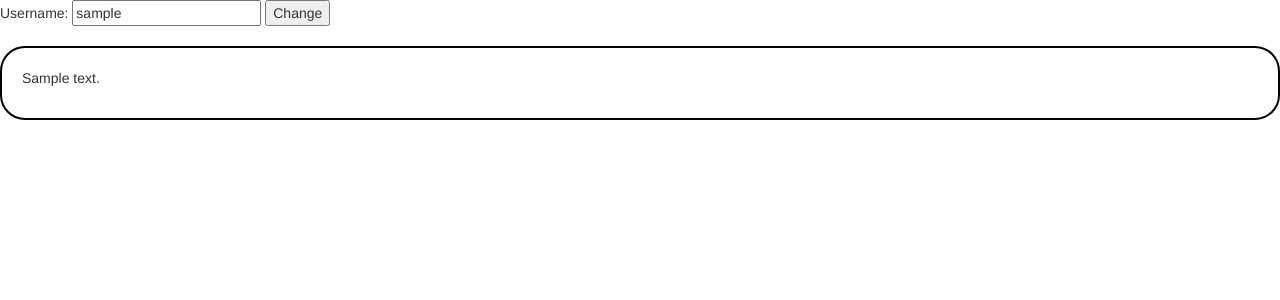
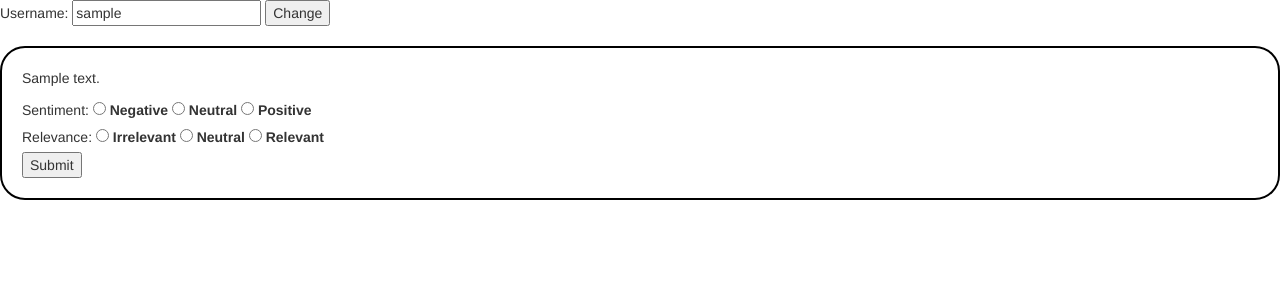
Before and after one commit to Xyllan/doc-annotate, a Flask app: template templates/index.html in a window 1280 px wide. Shown: the top 300 px of the page. Run offline with Flask 2, Linux system fonts and the light colour scheme; the template is opened without the code that fills it: most values are stand-ins (such as "Sample title", 1, 10 or a date in 2020); some libraries are stand-ins or nearby versions.

Commit message:
Added random document query and sentiment/relevance submission

```diff
--- a/app.py
+++ b/app.py
@@ -3,6 +3,7 @@ import os
 from base64 import b64encode
 from uuid import uuid4
 from pymongo import MongoClient
+from bson.objectid import ObjectId
 import random
 
 app = Flask(__name__)
@@ -23,7 +24,13 @@ def get_doc_find_query(username = None, annotated = False):
 def get_document_count(query):
 	return documents.find(query).count()
 
-def get_document():
+def update_document(document):
+	return documents.replace_one({'_id':document['_id']}, document)
+
+def get_document(doc_id):
+	return documents.find_one({"_id":doc_id})
+
+def get_random_document():
 	try:
 		q = get_doc_find_query(session['username'], not session['has_unused'])
 		cnt = get_document_count(q)
@@ -33,16 +40,22 @@ def get_document():
 	except ValueError:
 		if session['has_unused']: # There are no articles left with 0 annotations
 			session['has_unused'] = False
-			return get_document()
+			return get_random_document()
 		else:
 			return None # There are no articles left that the user hasn't annotated
+
+def add_document_to_session(session, document):
+	session['document'] = {'_id':str(document['_id']),'text':document['text']}
 
 @app.route('/')
 def index():
 	if 'uuid' not in session:
 		session['uuid'] = str(uuid4())
 	if 'username' in session:
-		return render_template('index.html', username = session['username'], document = get_document())
+		if not 'document' in session:
+			d = get_random_document()
+			add_document_to_session(session, d)
+		return render_template('index.html', username = session['username'], text = session['document']['text'])
 	else:
 		return render_template('index.html')
 
@@ -56,6 +69,33 @@ def set_username():
 	else:
 		return jsonify(result="Username changed to "+request.form['username'])
 
+@app.route('/set_sentiment', methods=['POST'])
+def set_sentiment():
+	try:
+		sentiment_score = int(request.form['sentiment'])
+		relevance_score = int(request.form['relevance'])
+		assert(sentiment_score in [-1,0,1] and relevance_score in [-1,0,1]) # Defense against unknown queries
+
+		d = get_document(ObjectId(session['document']['_id'])) # Get a fresh copy of the document
+		sent = d['sentiment'] if 'sentiment' in d else {'num_scored':0, 'sentiments':[]}
+		sent['num_scored']+=1
+		sent['sentiments'].append({'user': {'username':session['username'],'session_id':session['uuid']},
+			'sentiment': sentiment_score,
+			'relevance': relevance_score,
+			'phrases':[]}) # TODO phrases
+		d['sentiment'] = sent
+		res = update_document(d)
+		if res.matched_count > 0:
+			# Update success, get new document for the user
+			add_document_to_session(session, get_random_document())
+			return jsonify(error = 0, text = session['document']['text'])
+		else:
+			# Update failed, display error message
+			return jsonify(error = 1)
+	except:
+		# Wrong info supplied with query
+		return jsonify(error = 2)
+
 """
 @app.cli.command('init')
 def init_all():
--- a/templates/index.html
+++ b/templates/index.html
@@ -27,6 +27,29 @@
 			return false;
 		});
 	});
+	$(function() {
+		$('#sentiment_submit').bind('click', function() {
+			if ($('input[name="sentiment"]:checked').length && $('input[name="relevance"]:checked').length) {
+				$.post($SCRIPT_ROOT + '/set_sentiment', {
+					sentiment: $('input[name="sentiment"]:checked').val(),
+					relevance: $('input[name="relevance"]:checked').val()
+					// TODO phrases
+				}, function(data) {
+					if(data.error==0) {
+						$('#document_text').text(data.text);
+						$('input[name="sentiment"]').prop('checked', false);
+						$('input[name="relevance"]').prop('checked', false).checkboxradio("refresh");
+					} else if(data.error==1) {
+						alert('Submission failed, please try again later.')
+					} else alert('Submission error, please contact the administrator.');
+				}, 'json');
+				return false;
+			} else {
+				alert('Please enter a value for both the sentiment and a relevance.')
+			}
+			return false;
+		});
+	});
 </script>
 
 
@@ -40,7 +63,22 @@
 <br>
 {% if username %}
 	<div class="rcorners">
-		<p>{{document['text']}}</p>
+		<p id="document_text">{{text}}</p>
+		<div>
+			Sentiment:
+			<input type="radio" name="sentiment" value="-1" id="sr1"> <label for="sr1">Negative</label>
+			<input type="radio" name="sentiment" value="0" id="sr2"> <label for="sr2">Neutral</label>
+			<input type="radio" name="sentiment" value="1" id="sr3"> <label for="sr3">Positive</label>
+		</div>
+		<div>
+			Relevance:
+			<input type="radio" name="relevance" value="-1" id="rr1"> <label for="rr1">Irrelevant</label>
+			<input type="radio" name="relevance" value="0" id="rr2"> <label for="rr2">Neutral</label>
+			<input type="radio" name="relevance" value="1" id="rr3"> <label for="rr3">Relevant</label>
+		</div>
+		<form action="sentiment_submit" method="POST">
+			<input id="sentiment_submit" type="submit" value="Submit">
+		</form>
 	</div>
 {% endif %}
 </body>
```
Lines whose indentation alone changed are shown as unchanged.
